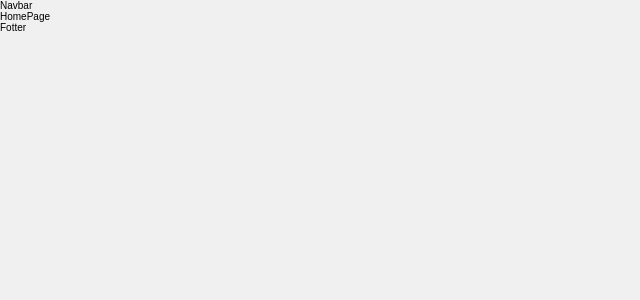
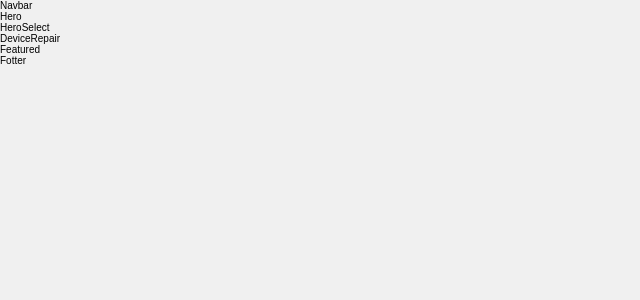
Before and after one commit to MJafar777/new-it, a React (Create React App) app: page / in a window 1280 px wide. Shown: the top 300 px of the page, without its empty margins (0-640 px from the left). Built offline with nearby package versions, Linux system fonts and the light colour scheme.

Commit message:
created new files

```diff
--- /dev/null
+++ b/src/Components/HomePagaComponent/DeviceRepair/DeviceRepair.jsx
@@ -0,0 +1,9 @@
+import React from "react";
+
+import s from "./deviceRepair.modul.css";
+
+const DeviceRepair = () => {
+  return <div>DeviceRepair</div>;
+};
+
+export default DeviceRepair;
--- /dev/null
+++ b/src/Components/HomePagaComponent/Featured/Featured.jsx
@@ -0,0 +1,7 @@
+import React from "react";
+
+const Featured = () => {
+  return <div>Featured</div>;
+};
+
+export default Featured;
--- /dev/null
+++ b/src/Components/HomePagaComponent/Hero/Hero.jsx
@@ -0,0 +1,9 @@
+import React from "react";
+
+import s from "./hero.modul.css";
+
+const Hero = () => {
+  return <div>Hero</div>;
+};
+
+export default Hero;
--- /dev/null
+++ b/src/Components/HomePagaComponent/HeroSelect/HeroSelect.jsx
@@ -0,0 +1,9 @@
+import React from "react";
+
+import s from "./heroSelect.modul.css";
+
+const HeroSelect = () => {
+  return <div>HeroSelect</div>;
+};
+
+export default HeroSelect;
--- a/src/index.css
+++ b/src/index.css
@@ -20,6 +20,10 @@ body::-webkit-scrollbar {
 body::-webkit-scrollbar-thumb {
   background: rgba(186, 186, 186, 0.671);
   border-radius: 10px;
+}
+::selection {
+  color: #fff;
+  background: #f2480c;
 }
 .container {
   width: 90%;
--- a/src/pages/home/HomePage.jsx
+++ b/src/pages/home/HomePage.jsx
@@ -1,7 +1,18 @@
 import React from "react";
+import DeviceRepair from "../../Components/HomePagaComponent/DeviceRepair/DeviceRepair";
+import Featured from "../../Components/HomePagaComponent/Featured/Featured";
+import Hero from "../../Components/HomePagaComponent/Hero/Hero";
+import HeroSelect from "../../Components/HomePagaComponent/HeroSelect/HeroSelect";
 
 const HomePage = () => {
-  return <div>HomePage</div>;
+  return (
+    <div>
+      <Hero />
+      <HeroSelect />
+      <DeviceRepair />
+      <Featured />
+    </div>
+  );
 };
 
 export default HomePage;
```
Also changed, not shown: src/Components/HomePagaComponent/DeviceRepair/deviceRepair.modul.css (added), src/Components/HomePagaComponent/Featured/featured.modul.css (added), src/Components/HomePagaComponent/Hero/hero.modul.css (added), src/Components/HomePagaComponent/HeroSelect/heroSelect.modul.css (added).
